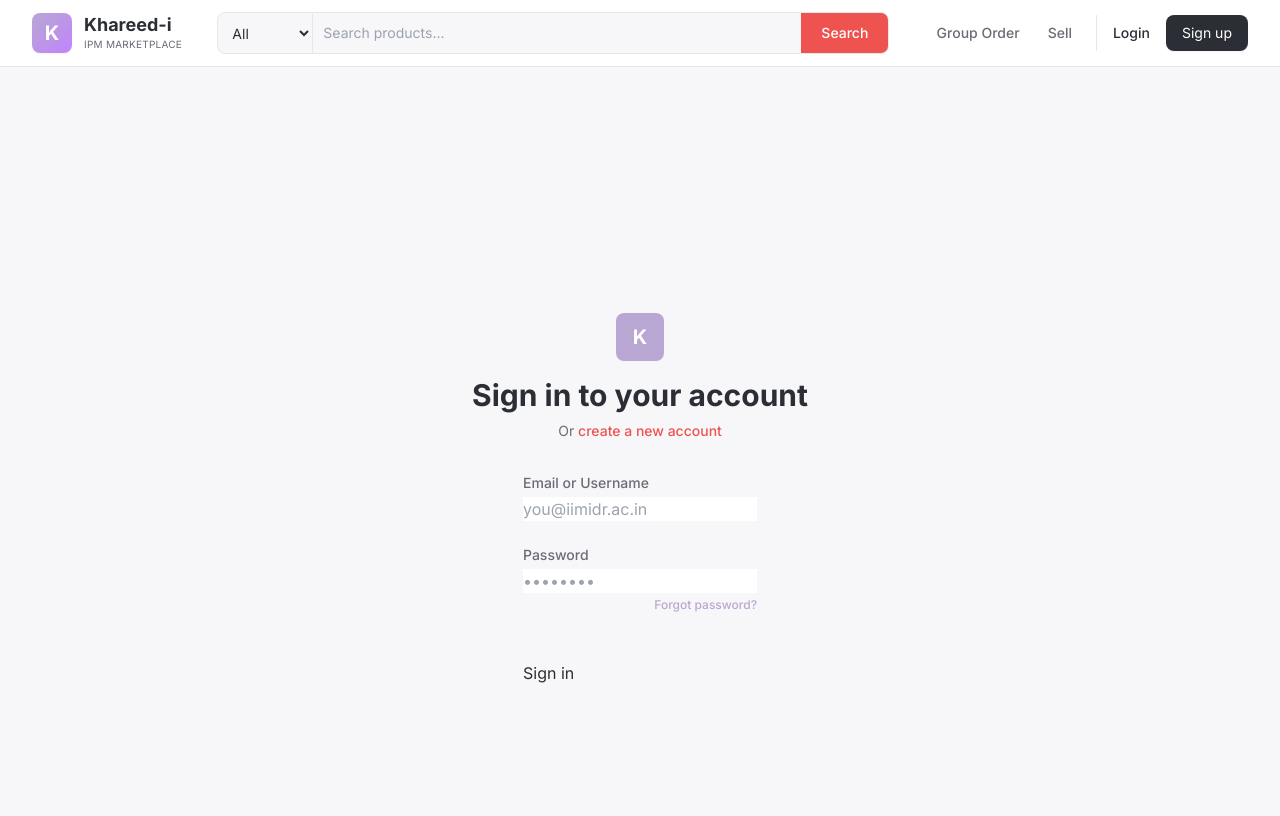
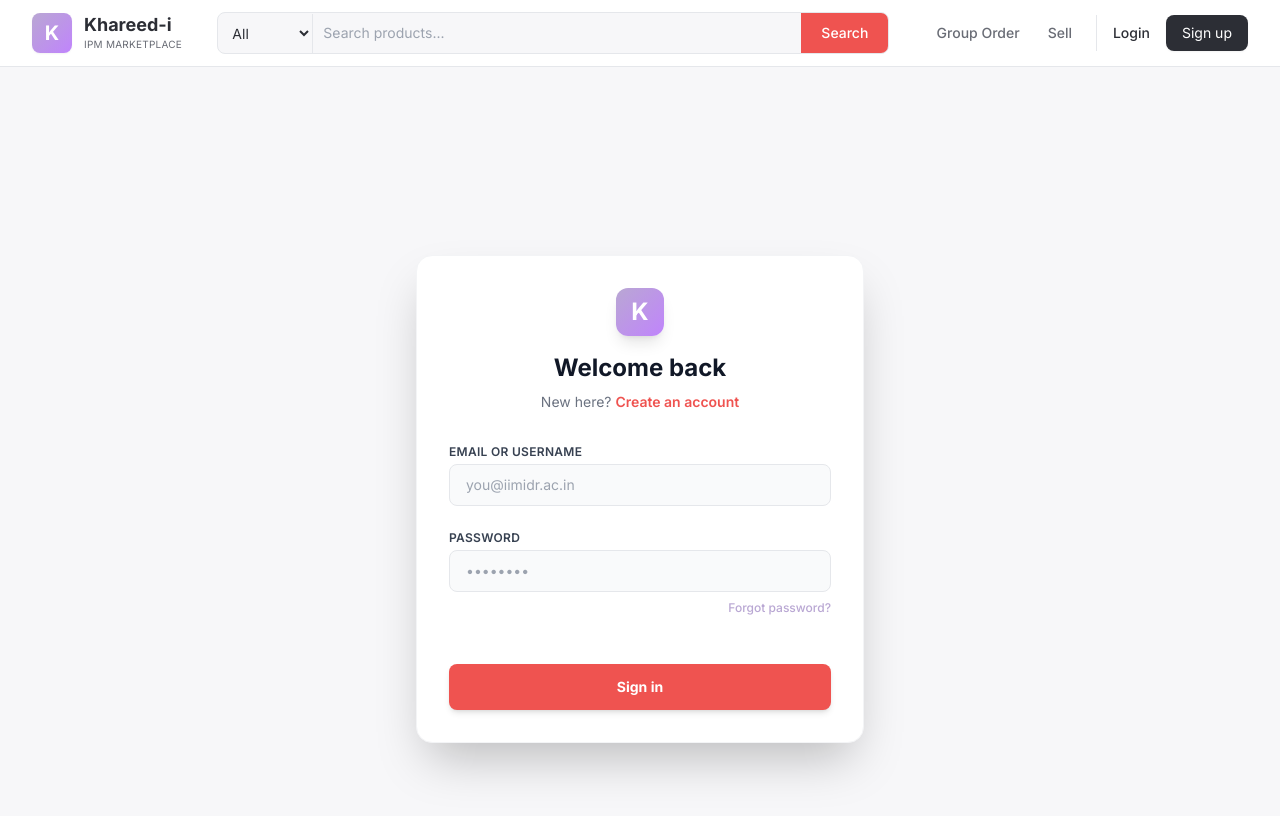
Before and after one commit to i-satyam007/Khareed-i, a Next.js app: page /login in a window 1280 px wide. Shown: the top 816 px of the page. Built offline with nearby package versions, Linux system fonts and the light colour scheme; no server answers.

Commit message:
Fix Signup and Login UI styling and alignment

```diff
--- a/pages/login.tsx
+++ b/pages/login.tsx
@@ -100,70 +100,79 @@
   };
 
   return (
-    <div className="min-h-screen flex flex-col items-center justify-center py-12 sm:px-6 lg:px-8 bg-kh-light">
+    // ✅ FIXED LAYOUT: h-screen + center alignment
+    <div className="h-screen w-full flex items-center justify-center bg-kh-light overflow-hidden">
 
-      <div className="sm:mx-auto sm:w-full sm:max-w-md mb-8 text-center">
-         {/* Logo Placeholder - Replace with <img src="/logo.png" /> if you have one */}
-         <div className="mx-auto h-12 w-12 bg-kh-purple rounded-lg flex items-center justify-center text-white font-bold text-xl mb-4">K</div>
-         <h2 className="text-3xl font-bold text-kh-dark">Sign in to your account</h2>
-         <p className="mt-2 text-sm text-kh-gray">
-           Or <Link href="/signup" className="font-medium text-kh-red hover:text-red-500">create a new account</Link>
-         </p>
-      </div>
+      <div className="w-full max-w-md bg-white p-8 rounded-2xl shadow-2xl border border-gray-100 mx-4">
+         {/* Logo */}
+         <div className="text-center mb-8">
+           <div className="mx-auto h-12 w-12 bg-gradient-to-br from-kh-purple to-purple-400 rounded-xl flex items-center justify-center text-white font-bold text-2xl shadow-lg mb-4">K</div>
+           <h2 className="text-2xl font-bold text-gray-900">Welcome back</h2>
+           <p className="mt-2 text-sm text-gray-500">
+             New here? <Link href="/signup" className="font-semibold text-kh-red hover:text-red-600 transition-colors">Create an account</Link>
+           </p>
+        </div>
 
-      <div className="auth-card sm:px-10">
         <form className="space-y-6" onSubmit={handleSubmit(onSubmit)}>
 
           <div>
-            <label className="block text-sm font-medium text-kh-gray mb-1">Email or Username</label>
+            <label className="block text-xs font-semibold text-gray-700 uppercase tracking-wide mb-1">Email or Username</label>
             <input
               {...register("identifier", { required: "Email or username is required" })}
-              className="input-field"
+              className="w-full px-4 py-2.5 bg-gray-50 border border-gray-200 rounded-lg text-sm focus:outline-none focus:ring-2 focus:ring-kh-purple/20 focus:border-kh-purple transition-all"
               placeholder="you@iimidr.ac.in"
             />
-            {errors.identifier && <p className="mt-1 text-xs text-red-600">{errors.identifier.message}</p>}
+            {errors.identifier && <p className="mt-1 text-xs text-red-500 font-medium">{errors.identifier.message}</p>}
           </div>
 
           <div>
-            <label className="block text-sm font-medium text-kh-gray mb-1">Password</label>
+            <label className="block text-xs font-semibold text-gray-700 uppercase tracking-wide mb-1">Password</label>
             <input
               type="password"
               {...register("password", { required: "Password is required" })}
-              className="input-field"
+              className="w-full px-4 py-2.5 bg-gray-50 border border-gray-200 rounded-lg text-sm focus:outline-none focus:ring-2 focus:ring-kh-purple/20 focus:border-kh-purple transition-all"
               placeholder="••••••••"
             />
-            {errors.password && <p className="mt-1 text-xs text-red-600">{errors.password.message}</p>}
-            <div className="flex items-center justify-end mt-1">
-              <Link href="/forgot-password" className="text-xs font-medium text-kh-purple hover:text-purple-600">Forgot password?</Link>
+            {errors.password && <p className="mt-1 text-xs text-red-500 font-medium">{errors.password.message}</p>}
+            <div className="flex items-center justify-end mt-2">
+              <Link href="/forgot-password" className="text-xs font-medium text-kh-purple hover:text-purple-600 hover:underline">Forgot password?</Link>
             </div>
           </div>
 
-          {/* CAPTCHA */}
+          {/* CAPTCHA - Centered */}
           <div className="flex justify-center">
-             <div id="recap-login" className="scale-90 sm:scale-100 origin-center" />
+             <div id="recap-login" className="scale-90 origin-center" />
           </div>
 
           {/* Error Messages */}
           {loginError && (
-            <div className="rounded-md bg-red-50 p-4">
-              <div className="flex">
-                <div className="ml-3">
-                  <h3 className="text-sm font-medium text-red-800">Login Failed</h3>
-                  <div className="mt-2 text-sm text-red-700"><p>{loginError}</p></div>
-                </div>
+            <div className="rounded-lg bg-red-50 p-3 border border-red-100">
+              <div className="flex items-center gap-2 text-sm text-red-700">
+                <svg className="w-4 h-4 shrink-0" fill="currentColor" viewBox="0 0 20 20"><path fillRule="evenodd" d="M18 10a8 8 0 11-16 0 8 8 0 0116 0zm-7 4a1 1 0 11-2 0 1 1 0 012 0zm-1-9a1 1 0 00-1 1v4a1 1 0 102 0V6a1 1 0 00-1-1z" clipRule="evenodd" /></svg>
+                <p className="font-medium">{loginError}</p>
               </div>
             </div>
           )}
 
           {showForgotUser && (
-             <div className="text-center text-sm">
-                <span className="text-kh-gray">Forgotten your username? </span>
-                <Link href="/forgot-username" className="font-medium text-kh-red hover:text-red-500">Recover it here</Link>
+             <div className="text-center text-sm p-3 bg-yellow-50 rounded-lg border border-yellow-100">
+                <span className="text-gray-600">Forgot username? </span>
+                <Link href="/forgot-username" className="font-semibold text-kh-red hover:text-red-600 hover:underline">Recover it here</Link>
              </div>
           )}
 
-          <button type="submit" disabled={isSubmitting} className="btn-primary">
-            {isSubmitting ? "Signing in..." : "Sign in"}
+          {/* Button - Explicitly Styled */}
+          <button
+            type="submit"
+            disabled={isSubmitting}
+            className="w-full flex justify-center py-3 px-4 border border-transparent rounded-lg shadow-md text-sm font-bold text-white bg-kh-red hover:bg-red-600 focus:outline-none focus:ring-2 focus:ring-offset-2 focus:ring-kh-red disabled:opacity-70 disabled:cursor-not-allowed transition-all transform active:scale-[0.98]"
+          >
+            {isSubmitting ? (
+              <span className="flex items-center gap-2">
+                <svg className="animate-spin h-4 w-4 text-white" xmlns="http://www.w3.org/2000/svg" fill="none" viewBox="0 0 24 24"><circle className="opacity-25" cx="12" cy="12" r="10" stroke="currentColor" strokeWidth="4"></circle><path className="opacity-75" fill="currentColor" d="M4 12a8 8 0 018-8V0C5.373 0 0 5.373 0 12h4zm2 5.291A7.962 7.962 0 014 12H0c0 3.042 1.135 5.824 3 7.938l3-2.647z"></path></svg>
+                Signing in...
+              </span>
+            ) : "Sign in"}
           </button>
         </form>
       </div>
--- a/pages/signup.tsx
+++ b/pages/signup.tsx
@@ -64,11 +64,9 @@
   const [serverError, setServerError] = useState<string | null>(null);
 
   const password = watch("password") || "";
-  // Calculate password strength
   const strength = (typeof window !== "undefined" && zxcvbn) ? zxcvbn(password) : { score: 0 };
   const score = Math.min(Math.max(strength.score ?? 0, 0), 4);
 
-  // Custom colors for strength bar
   const strengthColors = ['bg-red-500', 'bg-orange-500', 'bg-yellow-500', 'bg-blue-500', 'bg-green-500'];
   const strengthLabel = ["Weak", "Fair", "Good", "Strong", "Excellent"][score];
 
@@ -117,93 +115,104 @@
   }
 
   return (
-    <div className="min-h-screen flex flex-col items-center justify-center py-12 sm:px-6 lg:px-8 bg-kh-light">
+    // ✅ FIXED LAYOUT: h-screen + overflow-hidden + center alignment
+    <div className="h-screen w-full flex items-center justify-center bg-kh-light overflow-hidden">
 
-      <div className="sm:mx-auto sm:w-full sm:max-w-md mb-8 text-center">
-         <div className="mx-auto h-12 w-12 bg-kh-purple rounded-lg flex items-center justify-center text-white font-bold text-xl mb-4">K</div>
-         <h2 className="text-3xl font-bold text-kh-dark">Create your account</h2>
-         <p className="mt-2 text-sm text-kh-gray">
-           Already have an account? <Link href="/login" className="font-medium text-kh-red hover:text-red-500">Sign in</Link>
-         </p>
-      </div>
+      <div className="w-full max-w-md bg-white p-8 rounded-2xl shadow-2xl border border-gray-100 max-h-[95vh] overflow-y-auto scrollbar-hide mx-4">
 
-      <div className="auth-card sm:px-10">
-        <form className="space-y-5" onSubmit={handleSubmit(onSubmit)}>
+        {/* Header */}
+        <div className="text-center mb-6">
+           <div className="mx-auto h-12 w-12 bg-gradient-to-br from-kh-purple to-purple-400 rounded-xl flex items-center justify-center text-white font-bold text-2xl shadow-lg mb-4">K</div>
+           <h2 className="text-2xl font-bold text-gray-900">Create your account</h2>
+           <p className="mt-2 text-sm text-gray-500">
+             Already have an account? <Link href="/login" className="font-semibold text-kh-red hover:text-red-600 transition-colors">Sign in</Link>
+           </p>
+        </div>
+
+        <form className="space-y-4" onSubmit={handleSubmit(onSubmit)}>
 
           {/* Full Name */}
           <div>
-            <label className="block text-sm font-medium text-kh-gray mb-1">Full Name</label>
+            <label className="block text-xs font-semibold text-gray-700 uppercase tracking-wide mb-1">Full Name</label>
             <input
               {...register("name")}
-              className="input-field"
+              className="w-full px-4 py-2.5 bg-gray-50 border border-gray-200 rounded-lg text-sm focus:outline-none focus:ring-2 focus:ring-kh-purple/20 focus:border-kh-purple transition-all"
               placeholder="John Doe"
             />
           </div>
 
           {/* Email */}
           <div>
-            <label className="block text-sm font-medium text-kh-gray mb-1">Email Address</label>
+            <label className="block text-xs font-semibold text-gray-700 uppercase tracking-wide mb-1">Email Address</label>
             <input
               {...register("email")}
-              className="input-field"
+              className="w-full px-4 py-2.5 bg-gray-50 border border-gray-200 rounded-lg text-sm focus:outline-none focus:ring-2 focus:ring-kh-purple/20 focus:border-kh-purple transition-all"
               placeholder="you@iimidr.ac.in"
             />
-            {errors.email && <p className="mt-1 text-xs text-red-600">{errors.email.message}</p>}
+            {errors.email && <p className="mt-1 text-xs text-red-500 font-medium">{errors.email.message}</p>}
           </div>
 
           {/* Username */}
           <div>
-            <label className="block text-sm font-medium text-kh-gray mb-1">Username</label>
+            <label className="block text-xs font-semibold text-gray-700 uppercase tracking-wide mb-1">Username</label>
             <input
               {...register("username")}
-              className="input-field"
+              className="w-full px-4 py-2.5 bg-gray-50 border border-gray-200 rounded-lg text-sm focus:outline-none focus:ring-2 focus:ring-kh-purple/20 focus:border-kh-purple transition-all"
               placeholder="johndoe123"
             />
-            {errors.username && <p className="mt-1 text-xs text-red-600">{errors.username.message}</p>}
+            {errors.username && <p className="mt-1 text-xs text-red-500 font-medium">{errors.username.message}</p>}
           </div>
 
           {/* Password */}
           <div>
-            <label className="block text-sm font-medium text-kh-gray mb-1">Password</label>
+            <label className="block text-xs font-semibold text-gray-700 uppercase tracking-wide mb-1">Password</label>
             <input
               {...register("password")}
               type="password"
-              className="input-field"
+              className="w-full px-4 py-2.5 bg-gray-50 border border-gray-200 rounded-lg text-sm focus:outline-none focus:ring-2 focus:ring-kh-purple/20 focus:border-kh-purple transition-all"
               placeholder="••••••••"
             />
-            {errors.password && <p className="mt-1 text-xs text-red-600">{errors.password.message}</p>}
+            {errors.password && <p className="mt-1 text-xs text-red-500 font-medium">{errors.password.message}</p>}
 
             {/* Password Strength Bar */}
             <div className="mt-3">
-               <div className="h-1.5 w-full bg-gray-200 rounded-full overflow-hidden">
+               <div className="h-1 w-full bg-gray-100 rounded-full overflow-hidden">
                  <div
-                    className={`h-full transition-all duration-300 ${strengthColors[score]}`}
+                    className={`h-full transition-all duration-500 ease-out ${strengthColors[score]}`}
                     style={{ width: `${(score + 1) * 20}%` }}
                  />
                </div>
-               <p className="text-xs text-right mt-1 text-gray-500">Strength: <span className="font-medium text-kh-dark">{strengthLabel}</span></p>
+               <p className="text-[10px] text-right mt-1 text-gray-400 uppercase font-medium tracking-wider">Strength: <span className={`text-${strengthColors[score].replace('bg-', '')}`}>{strengthLabel}</span></p>
             </div>
           </div>
 
-          {/* CAPTCHA */}
-          <div className="flex justify-center pt-2">
-             <div id="recap-signup" className="scale-90 sm:scale-100 origin-center" />
+          {/* CAPTCHA - Centered */}
+          <div className="flex justify-center py-2">
+             <div id="recap-signup" className="scale-90 origin-center" />
           </div>
 
           {/* Error Messages */}
           {serverError && (
-            <div className="rounded-md bg-red-50 p-4">
-              <div className="flex">
-                <div className="ml-3">
-                  <h3 className="text-sm font-medium text-red-800">Signup Failed</h3>
-                  <div className="mt-2 text-sm text-red-700"><p>{serverError}</p></div>
-                </div>
+            <div className="rounded-lg bg-red-50 p-3 border border-red-100">
+              <div className="flex items-center gap-2 text-sm text-red-700">
+                <svg className="w-4 h-4 shrink-0" fill="currentColor" viewBox="0 0 20 20"><path fillRule="evenodd" d="M10 18a8 8 0 100-16 8 8 0 000 16zM8.707 7.293a1 1 0 00-1.414 1.414L8.586 10l-1.293 1.293a1 1 0 101.414 1.414L10 11.414l1.293 1.293a1 1 0 001.414-1.414L11.414 10l1.293-1.293a1 1 0 00-1.414-1.414L10 8.586 8.707 7.293z" clipRule="evenodd" /></svg>
+                <p className="font-medium">{serverError}</p>
               </div>
             </div>
           )}
 
-          <button type="submit" disabled={isSubmitting} className="btn-primary">
-            {isSubmitting ? "Creating account..." : "Create account"}
+          {/* Button - Explicitly Styled */}
+          <button
+            type="submit"
+            disabled={isSubmitting}
+            className="w-full flex justify-center py-3 px-4 border border-transparent rounded-lg shadow-md text-sm font-bold text-white bg-kh-red hover:bg-red-600 focus:outline-none focus:ring-2 focus:ring-offset-2 focus:ring-kh-red disabled:opacity-70 disabled:cursor-not-allowed transition-all transform active:scale-[0.98]"
+          >
+            {isSubmitting ? (
+              <span className="flex items-center gap-2">
+                <svg className="animate-spin h-4 w-4 text-white" xmlns="http://www.w3.org/2000/svg" fill="none" viewBox="0 0 24 24"><circle className="opacity-25" cx="12" cy="12" r="10" stroke="currentColor" strokeWidth="4"></circle><path className="opacity-75" fill="currentColor" d="M4 12a8 8 0 018-8V0C5.373 0 0 5.373 0 12h4zm2 5.291A7.962 7.962 0 014 12H0c0 3.042 1.135 5.824 3 7.938l3-2.647z"></path></svg>
+                Creating account...
+              </span>
+            ) : "Create Account"}
           </button>
         </form>
       </div>
```
